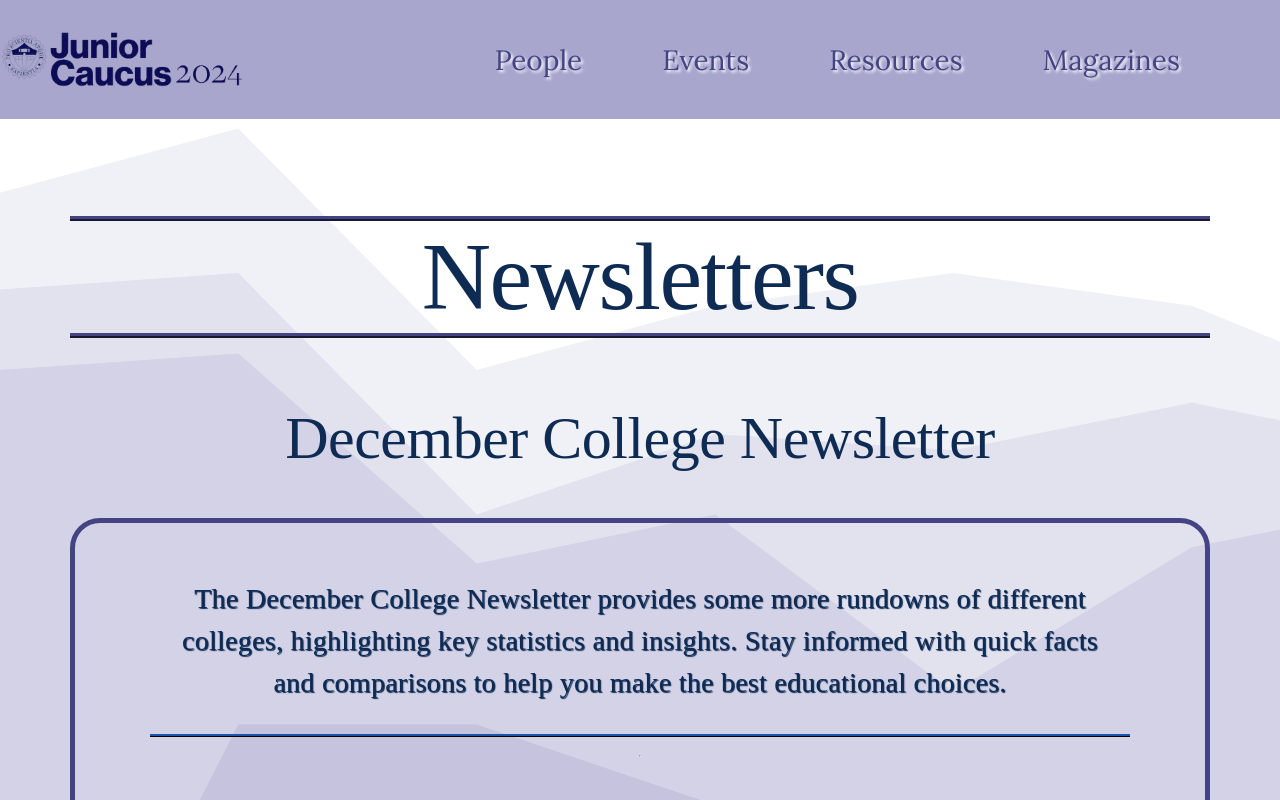
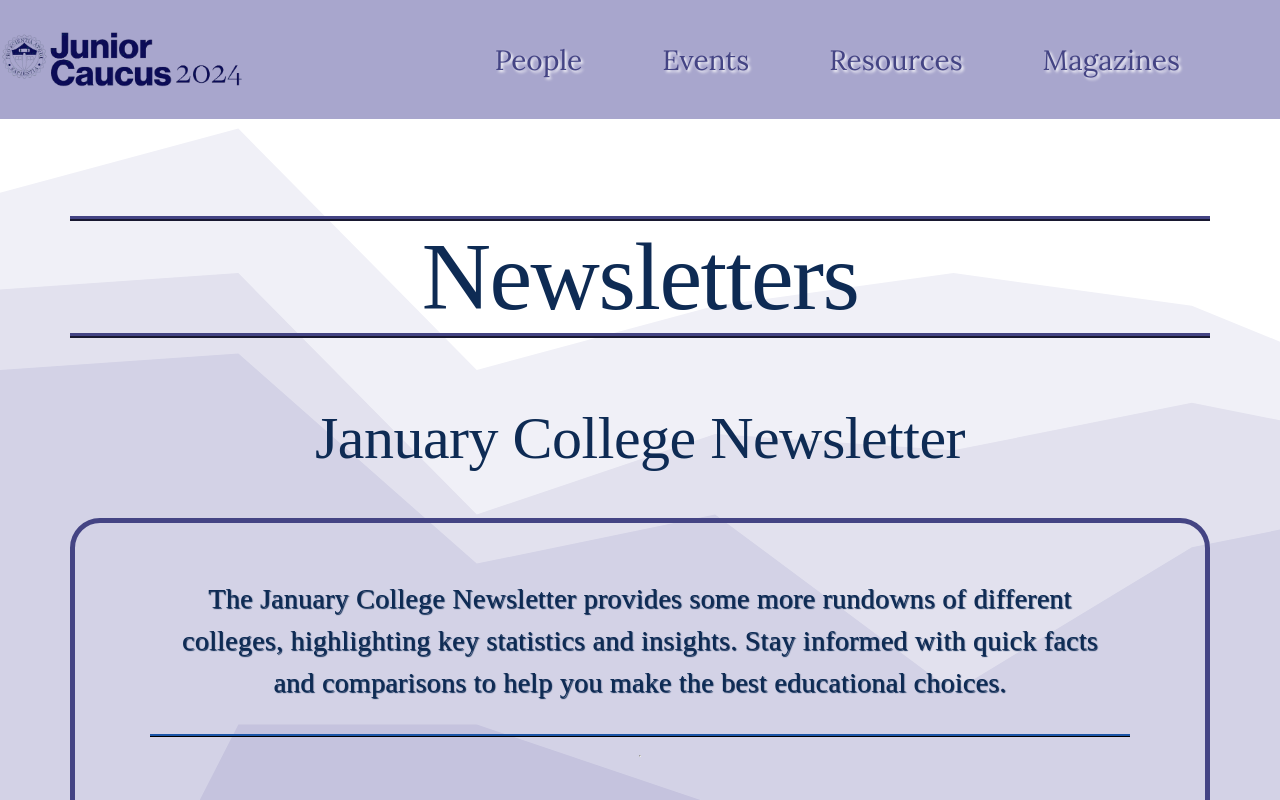
Before and after one commit to Rahuldeb5/junior.stuysu.org, a React (Create React App) app: page /newsletters in a window 1280 px wide. Shown: the top 800 px of the page. Built offline with nearby package versions, Linux system fonts and the light colour scheme; a web font is replaced by a local one.

Commit message:
updated monthly magazines and newsletters

```diff
--- a/src/data/magazines.json
+++ b/src/data/magazines.json
@@ -117,6 +117,12 @@
       "title": "December",
       "color": "#58403b",
       "textcolor": "white"
+    },
+    {
+      "url": "/pdfs/magazines/junior/january.pdf#toolbar=0",
+      "title": "January",
+      "color": "#1b1663",
+      "textcolor": "white"
     }
   ]
 }
--- a/src/data/newsletters.json
+++ b/src/data/newsletters.json
@@ -18,5 +18,10 @@
     "title": "December College Newsletter",
     "blurb": "The December College Newsletter provides some more rundowns of different colleges, highlighting key statistics and insights. Stay informed with quick facts and comparisons to help you make the best educational choices.",
     "pdf": "../../pdfs/newsletters/december.pdf#toolbar=0"
+  },
+  {
+    "title": "January College Newsletter",
+    "blurb": "The January College Newsletter provides some more rundowns of different colleges, highlighting key statistics and insights. Stay informed with quick facts and comparisons to help you make the best educational choices.",
+    "pdf": "../../pdfs/newsletters/January.pdf#toolbar=0"
   }
 ]
--- a/src/pages/Home.jsx
+++ b/src/pages/Home.jsx
@@ -12,7 +12,7 @@ import RandomQuote from "../comps/RandomQuote";
 
 export default function Home() {
   const magazineUrl =
-    "https://www.instagram.com/p/DDK0lRat_K_/";
+    "https://www.instagram.com/p/DETWdHHPE29/";
 
   const mobile = window.innerWidth <= 430;
 
```
Also changed, not shown: 2 other files (tests, documents, lock files or other folders).
